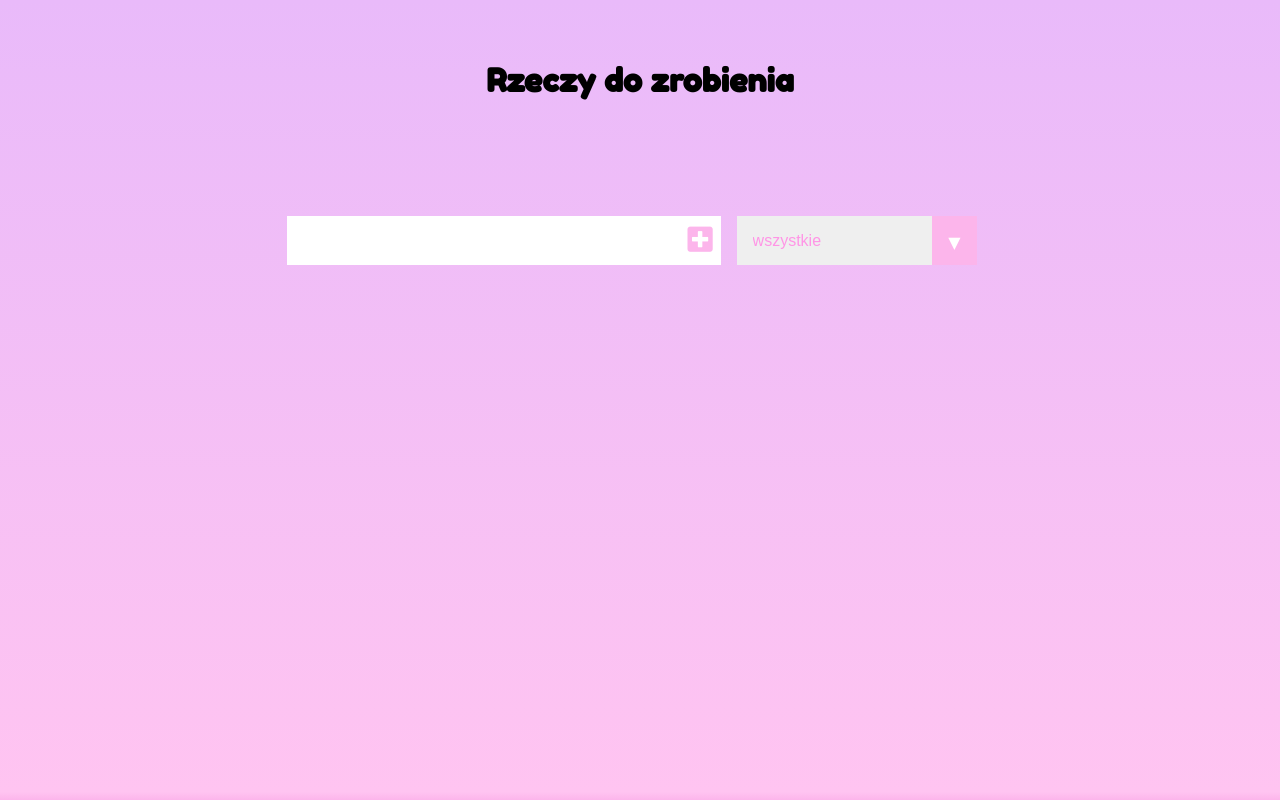
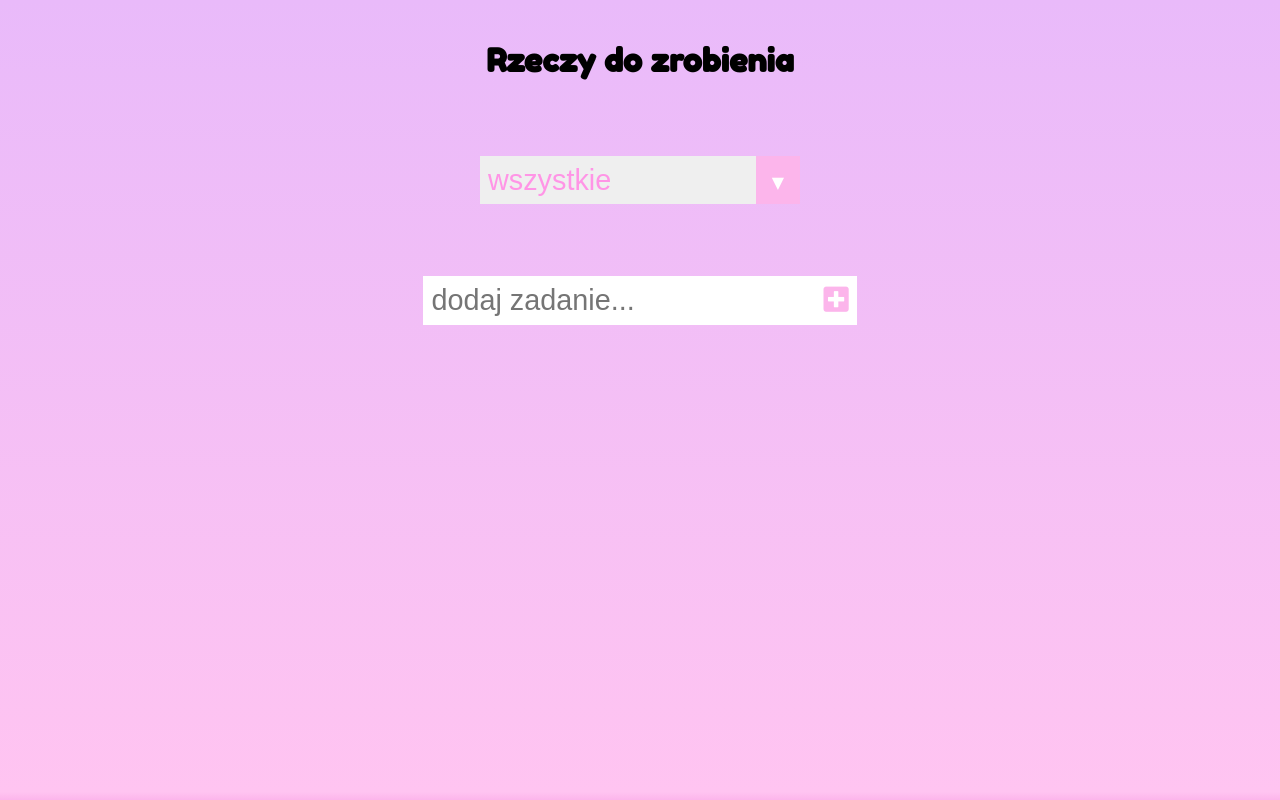
Before and after one commit to linkeusblind/elements, a plain HTML site: page todo-list/index.html in a window 1280 px wide. Drawn offline with nearby package versions, Linux system fonts and the light colour scheme.

Commit message:
bug fixes in todo list

```diff
--- a/todo-list/app.js
+++ b/todo-list/app.js
@@ -1,6 +1,7 @@
 const todoInput = document.querySelector('.todo-input');
 const todoButton = document.querySelector('.todo-button');
 const todoList = document.querySelector('.todo-list');
+const todoContainer = document.querySelector('.todo-container');
 const filterOption = document.querySelector('.filter-todo');
 
 
@@ -67,7 +68,7 @@ function deleteCheck(e) {
         })
     }
 
-    if (item.classList[0] === 'complete-btn') {
+    if (item.classList[0] === 'complete-btn' || item.classList[0] === 'todo-item') {
 
         if (completed === true) {
             localStorage.setItem(todoText, JSON.stringify(todoText));
@@ -76,6 +77,10 @@ function deleteCheck(e) {
             localStorage.removeItem(todoText, todoText);
         }
     }
+
+    todoList.classList.remove('completed');
+    todoContainer.classList.remove('completed');
+
 
 }
 
@@ -178,16 +183,18 @@ function removeLocalTodos(todo) {
 }
 
 /* PLUGINS */
-function backToTop(){
+function backToTop() {
     $('#backToTop').hide();
-    $(window).scroll( function(){
-      if( $(this).scrollTop() > 100 )
-        $('#backToTop').fadeIn();
-      else
-        $('#backToTop').fadeOut();
-    } );
-    $('#backToTop a').click( function(){
-      $('body,html').animate( {scrollTop:0}, 600 );
-      return false;
-    } );
-  }
+    $(window).scroll(function () {
+        if ($(this).scrollTop() > 100)
+            $('#backToTop').fadeIn();
+        else
+            $('#backToTop').fadeOut();
+    });
+    $('#backToTop a').click(function () {
+        $('body,html').animate({
+            scrollTop: 0
+        }, 600);
+        return false;
+    });
+}
--- a/todo-list/index.html
+++ b/todo-list/index.html
@@ -18,10 +18,6 @@
         <h1>Rzeczy do zrobienia</h1>
     </header>
     <form>
-        <input type="text" class="todo-input">
-        <button class="todo-button" type="submit">
-            <i class="fas fa-plus-square"></i>
-        </button>
         <div class="select">
             <select name="todos" class="filter-todo">
                 <option value="all">wszystkie</option>
@@ -33,7 +29,12 @@
     <div class="todo-container">
         <ul class="todo-list"></ul>
     </div>
-
+    <form>
+        <input type="text" class="todo-input" placeholder="dodaj zadanie...">
+        <button class="todo-button" type="submit">
+            <i class="fas fa-plus-square"></i>
+        </button>
+    </form>
     <!-- FOOTER -->
     <div id="foot">
         <div class="container">
--- a/todo-list/style.scss
+++ b/todo-list/style.scss
@@ -17,7 +17,7 @@ header {
     font-size: 1rem;
 }
 header,form {
-    min-height: 20vh;
+    min-height: 15vh;
     display: flex;
     justify-content: center;
     align-items: center;
@@ -48,8 +48,9 @@ form button:hover {
 
 }
 .todo-list {
-    min-width: 30%;
+    width: 90vw;
     list-style: none;
+    overflow: hidden;
 
 }
 .todo {
@@ -110,9 +111,9 @@ select {
 }
 select {
 color: #ff95e6;
-width: 15rem;
+width: 20rem;
 cursor: pointer;
-padding: 1rem;
+padding: 0.5rem;
 }
 .select::after {
     content: "\25BC";
@@ -130,7 +131,7 @@ padding: 1rem;
     color: #fcb5eb;
 }
 .filter-todo {
-    font-size: 1rem;
+    font-size: 1.8rem;
 }
 
 /* FOOTER */
```
Also changed, not shown: todo-list/style.css, 1 other file.
